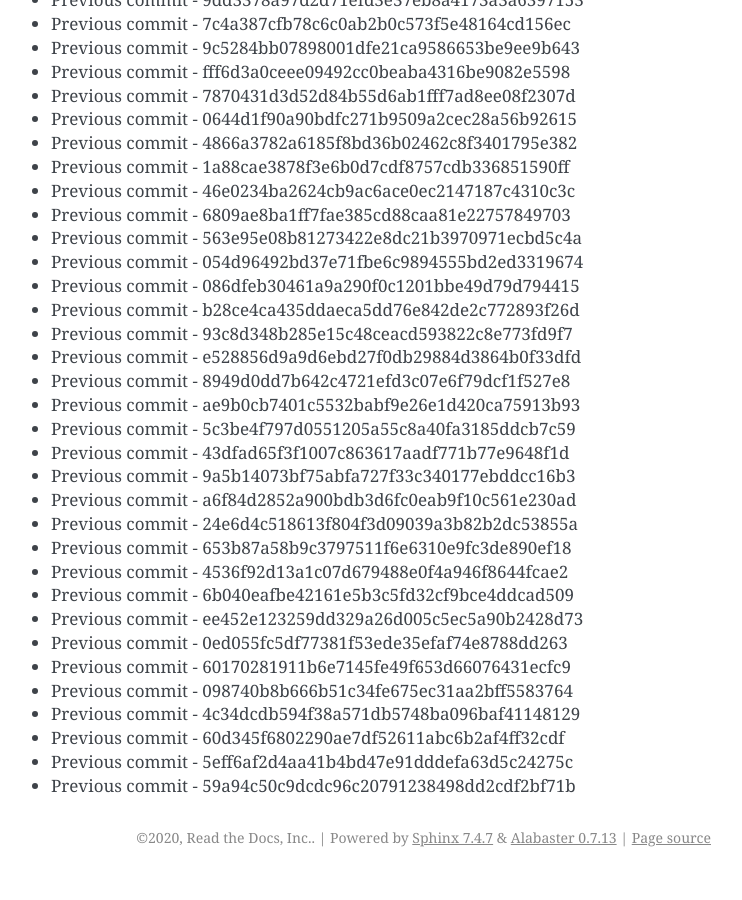
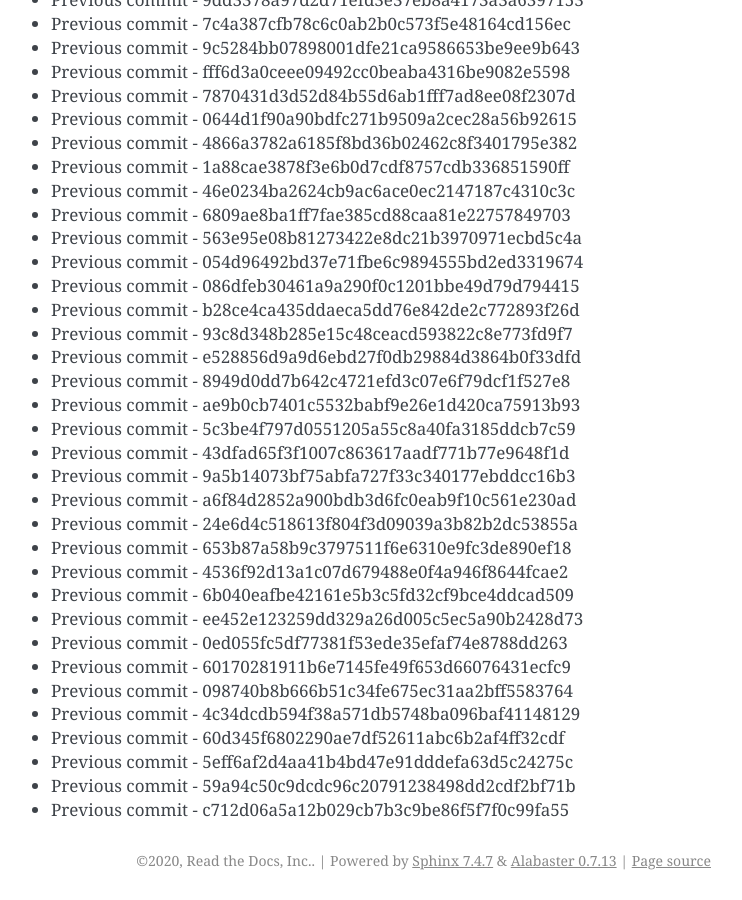
Before and after one commit to readthedocs/rtd-git-stresstest, a Sphinx documentation site: the page built from docs/updates.rst, in a window 1280 px wide and 900 px high, scrolled down 54436 px. Shown: the whole window, without its empty margins (399-1141 px from the left). Built offline with Sphinx 7.4.7, drawn with Linux system fonts in a browser that asks for light colours; before the commit the page ends 55313 px from its top, so only the background shows below that.

Commit message:
Generating commit from previous: c712d06a5a12b029cb7b3c9be86f5f7f0c99fa55

```diff
--- a/docs/updates.rst
+++ b/docs/updates.rst
@@ -2319,3 +2319,4 @@ It can be tested for any performance characteristics.
 * Previous commit - 60d345f6802290ae7df52611abc6b2af4ff32cdf
 * Previous commit - 5eff6af2d4aa41b4bd47e91dddefa63d5c24275c
 * Previous commit - 59a94c50c9dcdc96c20791238498dd2cdf2bf71b
+* Previous commit - c712d06a5a12b029cb7b3c9be86f5f7f0c99fa55
```
